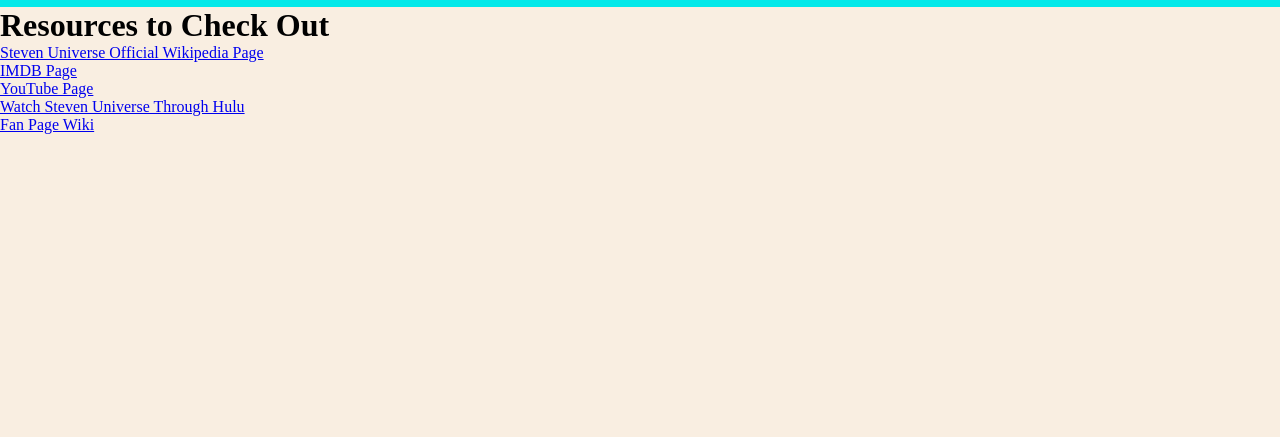
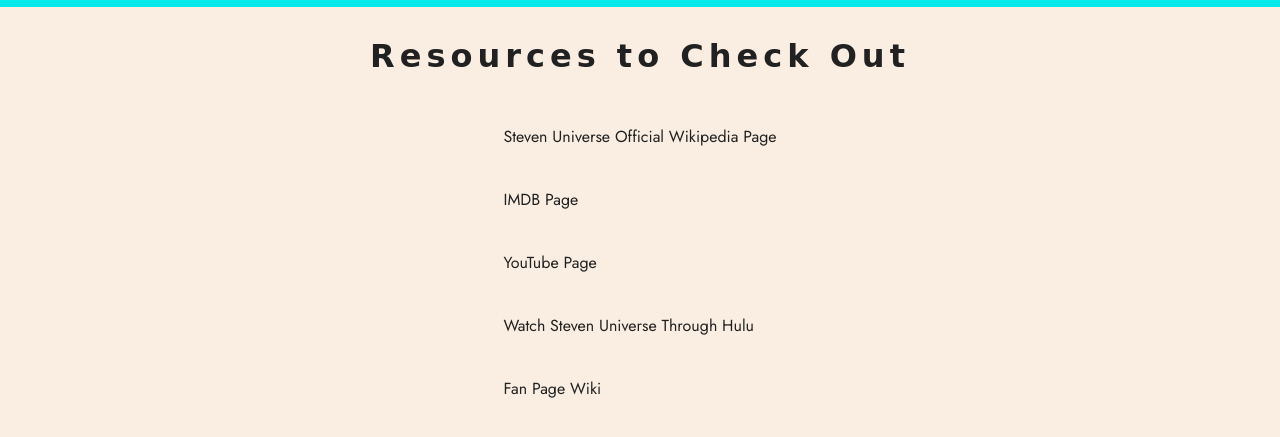
Before and after one commit to lesore0789/stevenuniverse, a plain HTML site: page page3.html in a window 1280 px wide. Shown: the part 137-574 px from the top of the page. Drawn offline with Linux system fonts and the light colour scheme; a web font is replaced by a local one.

Commit message:
Stylized resources page

```diff
--- a/page3.html
+++ b/page3.html
@@ -22,9 +22,9 @@
       </ul>
     </nav>
   </header>
-  <main>
+  <main class="resources">
     <h1>Resources to Check Out</h1>
-    <ul>
+    <ul class="links">
       <li><a href="https://en.wikipedia.org/wiki/Steven_Universe">Steven Universe Official Wikipedia Page</a></li>
       <li><a href="https://www.imdb.com/title/tt3061046/">IMDB Page</a></li>
       <li><a href="https://www.youtube.com/channel/UC5yaRAqKKYYApdr326HQnsg">YouTube Page</a></li>
--- a/styles.css
+++ b/styles.css
@@ -67,9 +67,10 @@ header {
   padding-left: 20px;
 }
 
-.title-container, .pillars, .survey h1, .survey h4 {
+.title-container, .pillars, .survey h1, .survey h4, .resources h1 {
   font-family: 'Knewave', cursive;
   color:rgb(33, 33, 33);
+  letter-spacing: 5px;
 }
 
 .pillars {
@@ -78,7 +79,7 @@ header {
   padding: 30px;
 }
 
-.survey {
+.survey, .resources {
   display: flex;
   flex-direction: column;
   justify-content: center;
@@ -125,3 +126,31 @@ button {
   box-shadow:4px 4px 10px rgba(0,0,0,0.1);
   border-color: rgb(33, 33, 33);
 }
+
+main.resources {
+  padding: 30px 0;
+}
+
+ul.links {
+  list-style: none;
+  padding: 30px 0;
+}
+
+ul.links a {
+  font-family: 'Jost', sans-serif;
+  text-decoration: none;
+  color:rgb(33, 33, 33);
+}
+
+ul.links li {
+  padding: 20px 0;
+}
+
+ul.links li a {
+  transition: all 0.3s ease 0s;
+}
+
+ul.links li a:hover {
+  font-weight: bold;
+  text-decoration: underline overline;
+}
```
